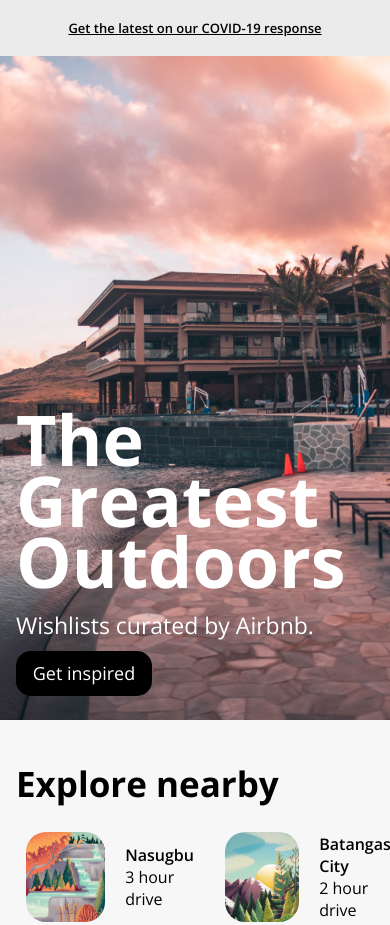
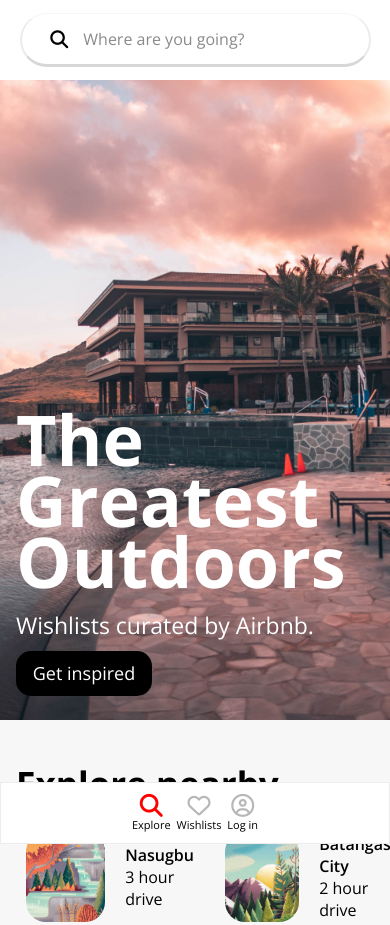
Before and after one commit to marwindacallos/myLastChance, a plain HTML site: page 1st to 2nd Day/index.html in a window 390 px wide. Shown: the top 925 px of the page. Drawn offline with nearby package versions, Linux system fonts and the light colour scheme.

Commit message:
Few Updates

```diff
--- a/1st to 2nd Day/main.scss
+++ b/1st to 2nd Day/main.scss
@@ -267,7 +267,9 @@ a {
  background: rgb(235, 235, 235);
  border-radius: 50px;
  align-items: center;
- display: none;
+ @media screen and (min-width: 744px) {
+  display: none;
+ }
  div {
   margin-left: 1.5rem;
   color: rgb(95, 95, 95);
@@ -287,7 +289,9 @@ a {
  justify-content: center;
  align-items: center;
  z-index: 1000;
- display: none;
+ @media screen and (min-width: 744px) {
+  display: none;
+ }
  .top-search {
   width: 90%;
   padding: 0.8rem 1.8rem;
@@ -871,6 +875,96 @@ a {
 
 //Media Screen 743
 @media screen and (max-width: 743px) {
+ // MOBILE
+ .search-home-mobile {
+  display: flex;
+  position: absolute;
+  margin: 5rem 2rem;
+  width: 90%;
+  height: 3rem;
+  background: rgb(235, 235, 235);
+  border-radius: 50px;
+  align-items: center;
+  display: none;
+  div {
+   margin-left: 1.5rem;
+   color: rgb(95, 95, 95);
+   font-size: 17px;
+   a {
+    color: black;
+   }
+  }
+ }
+
+ .fixed-nav-top {
+  display: flex;
+  position: fixed;
+  background-color: white;
+  width: 100%;
+  height: 5rem;
+  justify-content: center;
+  align-items: center;
+  z-index: 1000;
+  // display: none;
+  .top-search {
+   width: 90%;
+   padding: 0.8rem 1.8rem;
+   border-radius: 50px;
+   border-top: 0.5px solid rgba(240, 240, 240, 0.609);
+   border-left: 2.5px solid rgba(224, 223, 223, 0.609);
+   border-right: 2.5px solid rgba(224, 223, 223, 0.609);
+   border-bottom: 3px solid rgba(189, 189, 189, 0.609);
+   display: flex;
+   align-items: center;
+   div {
+    margin-right: 15px;
+    a {
+     color: black;
+     font-size: 18px;
+    }
+   }
+   .top-search-text {
+    color: rgb(138, 138, 138);
+    font-size: 16px;
+   }
+  }
+ }
+
+ .fixed-nav-bottom {
+  display: flex;
+  position: fixed;
+  bottom: 0;
+  // left: 50%;
+  width: 100%;
+  padding: 0 8rem;
+  height: 3.9rem;
+  align-items: center;
+  justify-content: space-around;
+  border: 1px solid rgb(236, 236, 236);
+  background: rgb(255, 255, 255);
+  z-index: 1000;
+  // display: block;
+  div {
+   display: flex;
+   flex-direction: column;
+   align-items: center;
+   justify-content: center;
+   cursor: pointer;
+   div {
+    font-size: 11px;
+   }
+   .fa-search {
+    font-size: 23px;
+    color: red;
+   }
+   .fa-heart,
+   .fa-user-circle {
+    font-size: 23px;
+    color: rgb(184, 182, 182);
+    // font-weight: lighter;
+   }
+  }
+ }
  // HOME
  .home {
   display: flex;
```
Also changed, not shown: 1st to 2nd Day/dist/css/main.css, 1 other file.
